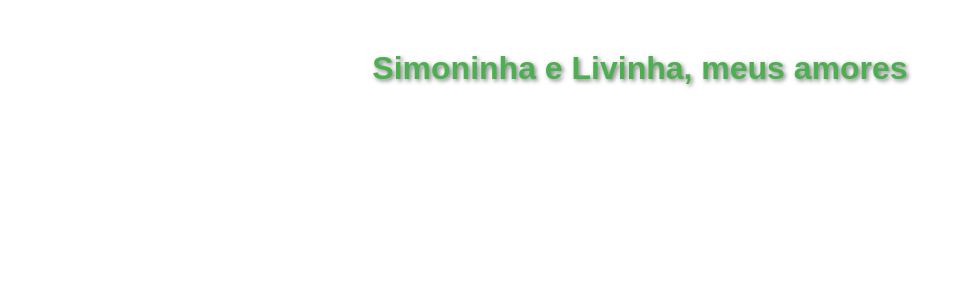
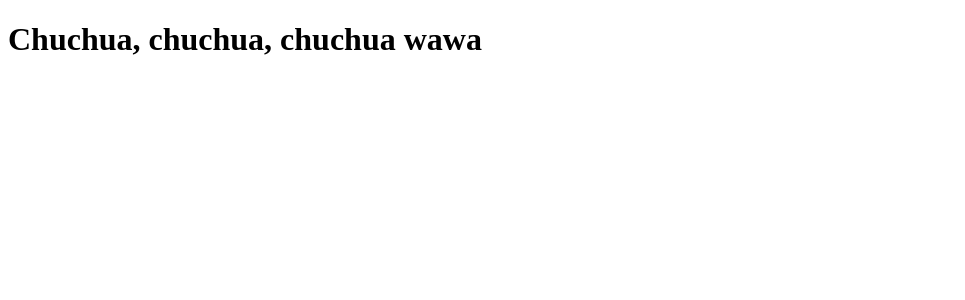
Before and after one commit to rafael1717y/clone-tabnews, a Next.js app: page / in a window 1280 px wide. Shown: the top 300 px of the page, without its empty margins (0-965 px from the left). Built offline with nearby package versions, Linux system fonts and the light colour scheme.

Commit message:
alterado index.js

```diff
--- a/pages/index.js
+++ b/pages/index.js
@@ -1,14 +1,6 @@
 function Home() {
     return (
-        <h1 style={{
-            fontFamily: "Arial, sans-serif",
-            color: "#4CAF50",
-            textAlign: "center",
-            marginTop: "50px",
-            textShadow: "2px 2px 4px rgba(0, 0, 0, 0.5)"
-        }}>
-            Simoninha e Livinha, meus amores
-        </h1>
+        <h1> Chuchua, chuchua, chuchua wawa</h1>
     );
 }
 
```
